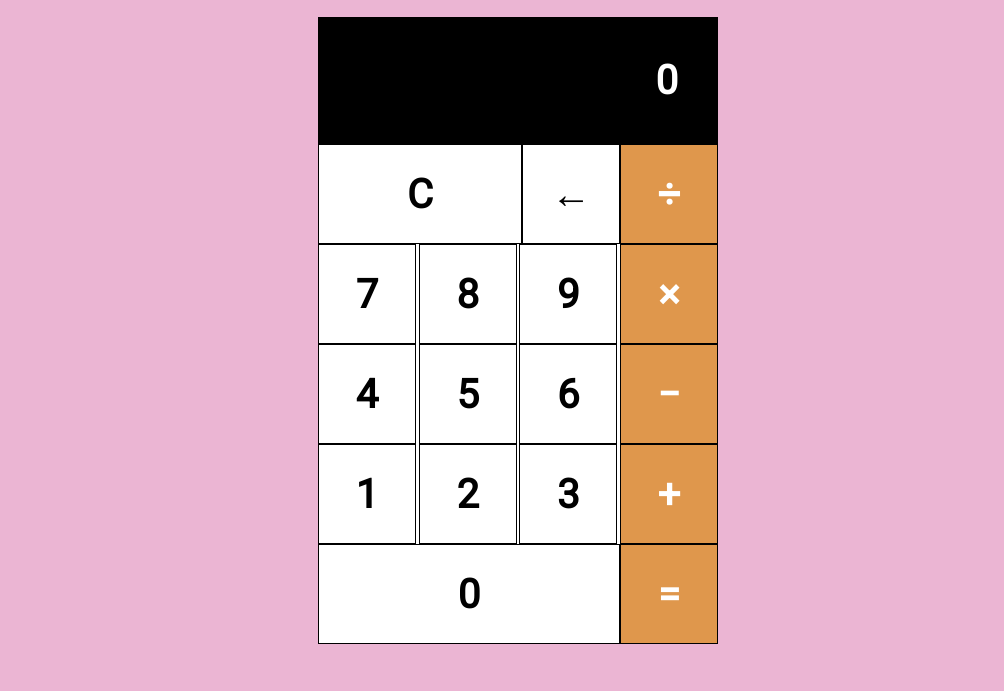
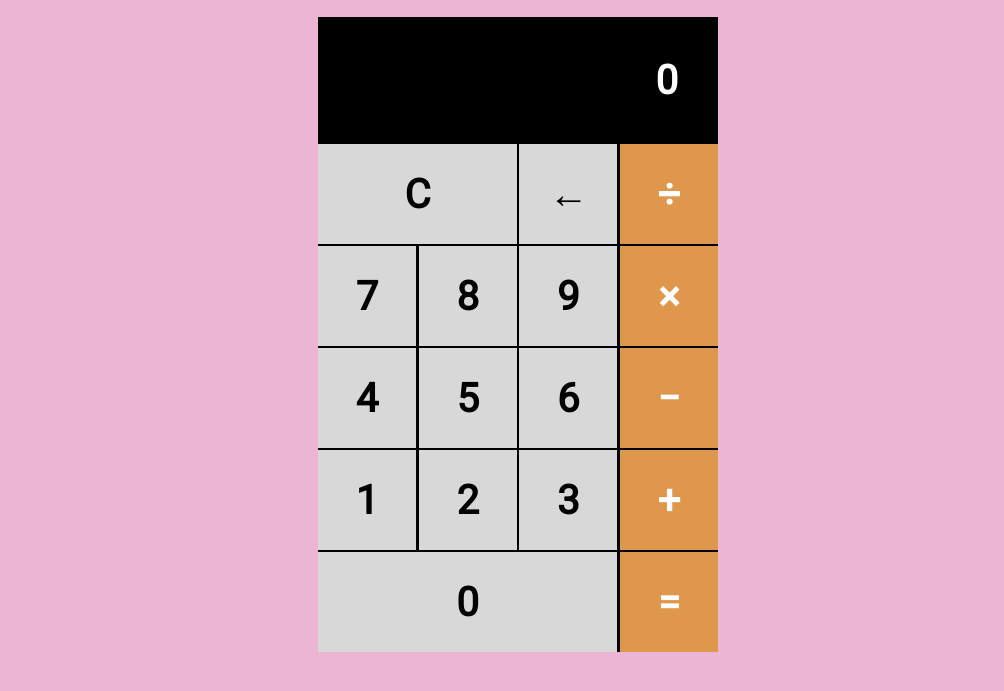
Before and after one commit to lape15/portfolio.github.io, a plain HTML site: page begin/calculator.html in a window 1280 px wide. Shown: the part 87-778 px from the top of the page, without its empty margins (122-1126 px from the left). Drawn offline with Linux system fonts and the light colour scheme; a web font is replaced by a local one.

Commit message:
improved calc

```diff
--- a/begin/css/calculator.css
+++ b/begin/css/calculator.css
@@ -65,7 +65,7 @@ nav a:hover {
     max-width: 400px;
     margin: 0 auto;
     /* border: 5px solid red; */
-    background-color: white;
+    background-color: #000000;
 }
 
 .screen{
@@ -84,21 +84,21 @@ nav a:hover {
     display: flex;
    align-content: stretch;
    justify-content: space-between;
-   margin-bottom: 0;
+   margin-bottom: 0.5%;
 }
 
 .calc_btn{
-    background-color: #ffffff;
-    color: #000000;
+    background-color: #d8d8d8;
+    color: black;
     font-family: 'Roboto', sans-serif;
     font-weight: bold;
     font-size: 2.5rem;
     /* padding: 20px; */
-    border: 0.5px solid black;
+    border: none;
     height: 100px;
     flex-basis: 24.5%;
     cursor: pointer;
-    border-radius: 0;
+    /* border-radius: 0; */
 }
 
 .calc_btn:hover {
@@ -116,10 +116,10 @@ nav a:hover {
 }
 
 .double{
-    flex-basis:51% ;
+    flex-basis:49.7% ;
 }
 .tripple{
-    flex-basis: 75.5%;
+    flex-basis: 74.8%;
 }
 @media only screen and (max-width: 300px) {
     .wrapper{
```
